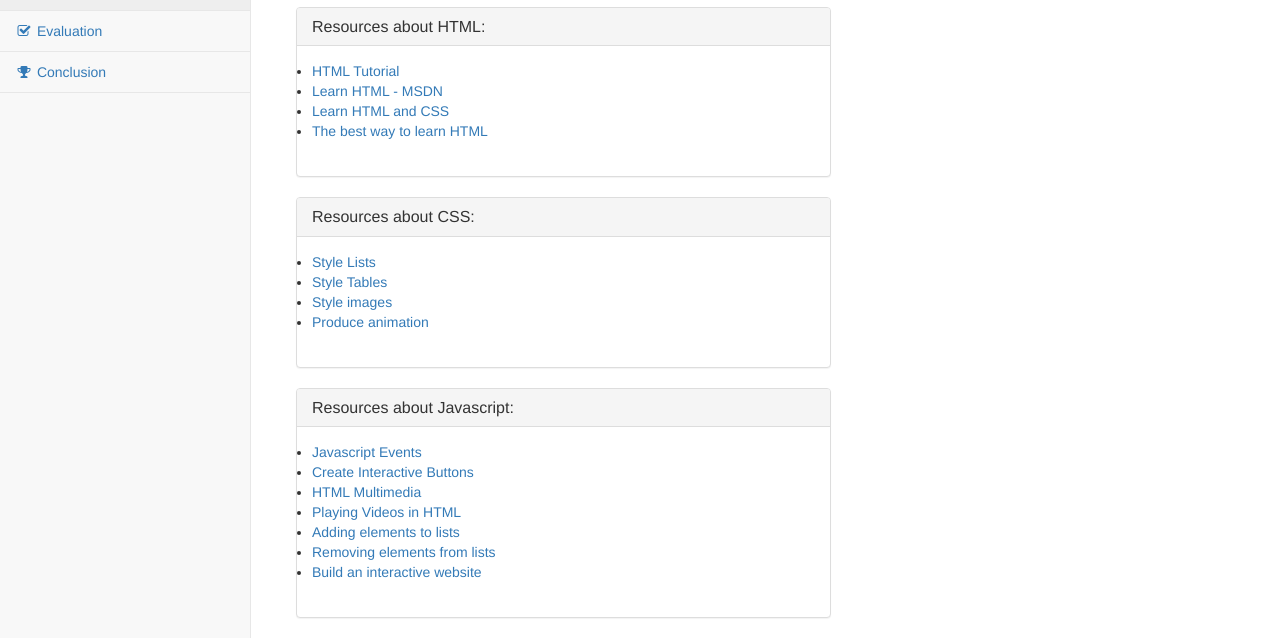
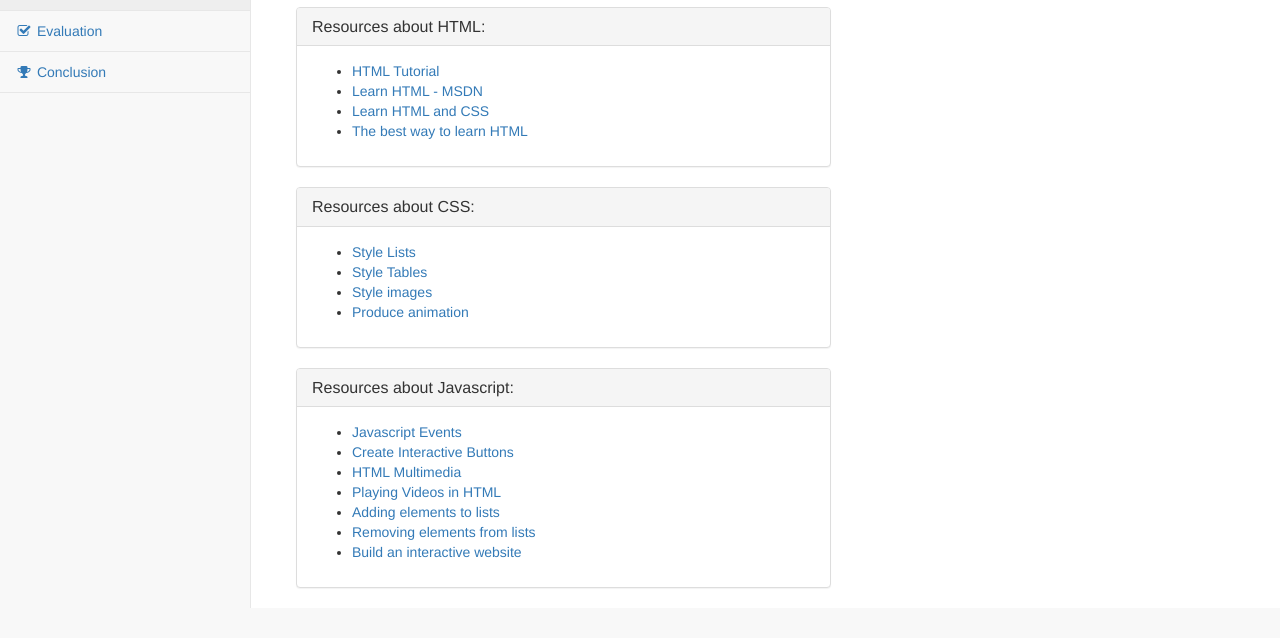
Before and after one commit to antoniocsoares/se-feup, a plain HTML site: page resources.html in a window 1280 px wide. Shown: the part 204-842 px from the top of the page. After the commit the page ends 812 px from the top, so only its background shows below. Drawn offline with Linux system fonts and the light colour scheme.

Commit message:
refined lists in resources page

```diff
--- a/resources.html
+++ b/resources.html
@@ -113,7 +113,7 @@
                         </div>
 
                         <div class="panel-body">
-                            <ul class="list-group">
+                            <ul >
                                 <li><a href="http://www.w3schools.com/html/">HTML Tutorial</a></li>
                                 <li><a href="https://developer.mozilla.org/en-US/docs/Learn/HTML">Learn HTML - MSDN</a></li>
                                 <li><a href="https://www.codecademy.com/learn/web">Learn HTML and CSS</a></li>
@@ -130,7 +130,7 @@
                         </div>
 
                         <div class="panel-body">
-                            <ul class="list-group">
+                            <ul >
                                 <li><a href="http://www.w3schools.com/css/css_list.asp">Style Lists</a></li>
                                 <li><a href="http://www.w3schools.com/css/css_table.asp">Style Tables</a></li>
                                 <li><a href="http://www.w3schools.com/css/css3_images.asp">Style images</a></li>
@@ -146,7 +146,7 @@
                             </h4>
                         </div>
                         <div class="panel-body">
-                            <ul class="list-group">
+                            <ul >
                                 <li><a href="http://www.w3schools.com/js/js_events.asp">Javascript Events</a></li>
                                 <li><a href="http://www.w3schools.com/howto/howto_js_dropdown.asp">Create Interactive Buttons</a></li>
                                 <li><a href="http://www.w3schools.com/html/html_media.asp">HTML Multimedia</a></li>
```
